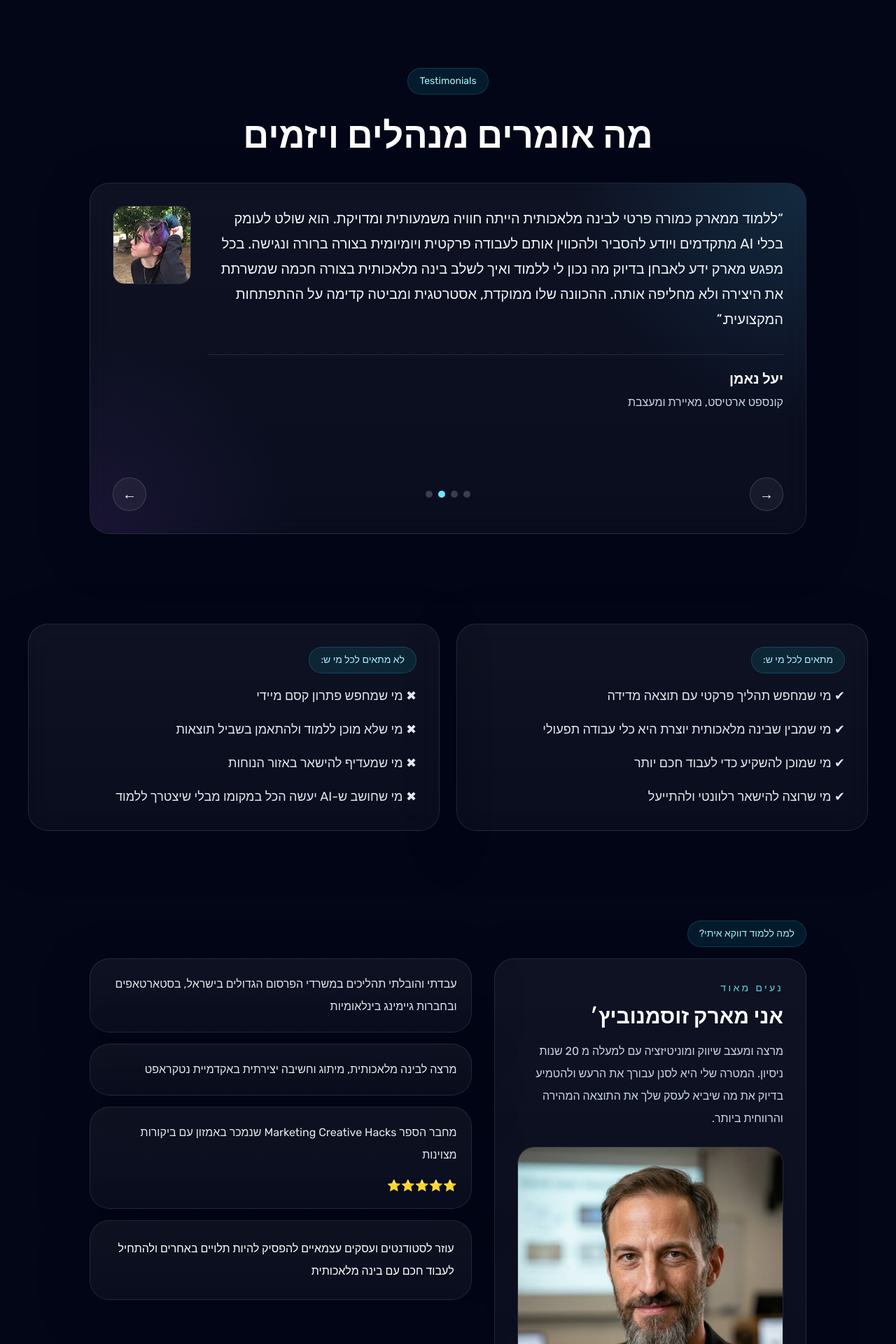
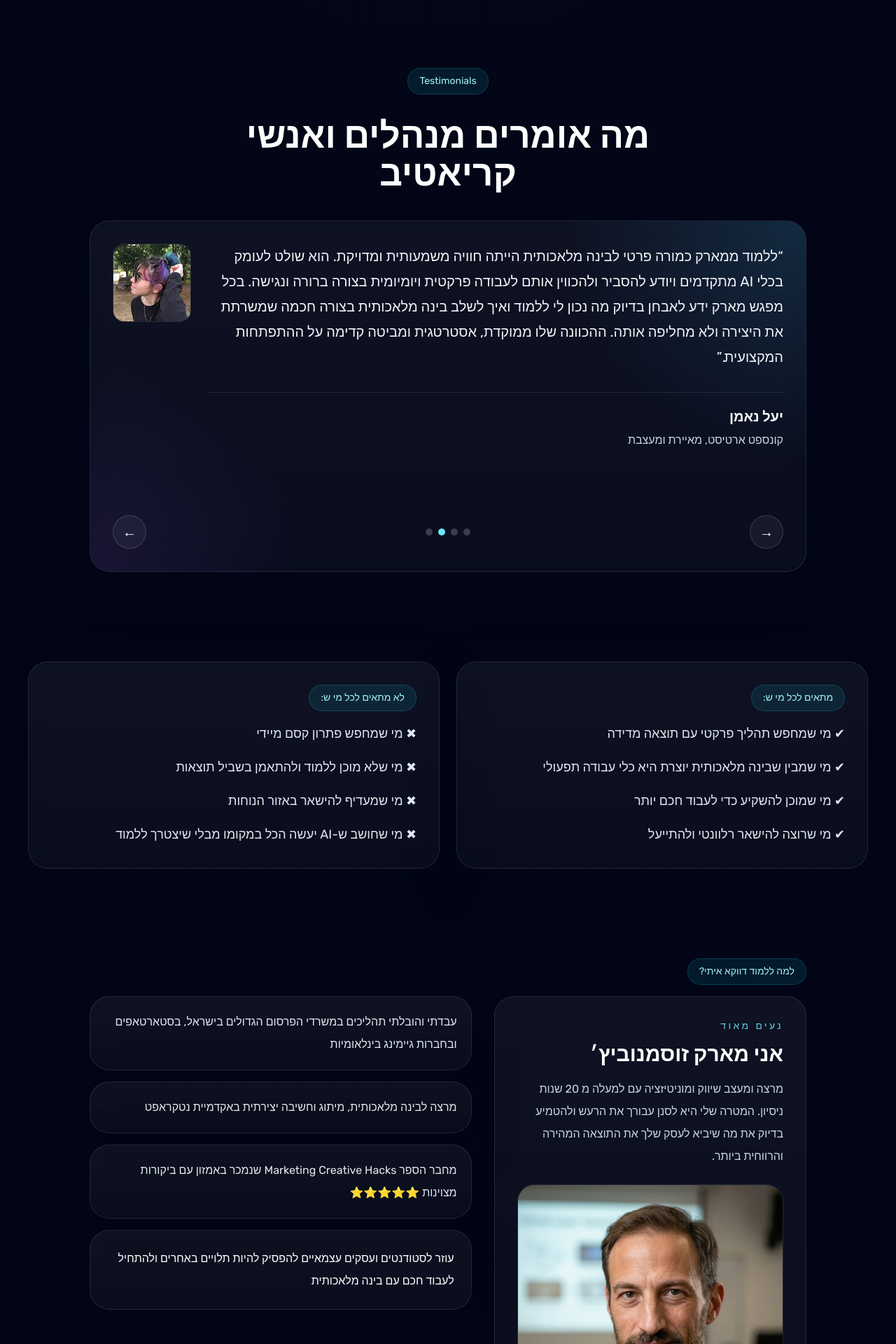
Before and after one commit to MYREMARK/ai, a Next.js app: page / in a window 1280 px wide. Shown: the part 6408-8328 px from the top of the page at 70% size. Built offline with nearby package versions, Linux system fonts and the light colour scheme; grey boxes are pictures that could not be loaded.

Commit message:
update copy and text content

```diff
--- a/app/page.tsx
+++ b/app/page.tsx
@@ -463,7 +463,7 @@ useEffect(() => {
       <section className="section-shell py-10 md:py-16">
         <div className="mx-auto max-w-3xl text-center">
           <SectionLabel>Testimonials</SectionLabel>
-          <BigHeading>מה אומרים מנהלים ויזמים</BigHeading>
+          <BigHeading>מה אומרים מנהלים ואנשי קריאטיב</BigHeading>
         </div>
 
         <div className="mx-auto mt-10 max-w-5xl">
@@ -545,9 +545,9 @@ useEffect(() => {
               <div className="glass-card p-5">
                 <p className="text-base leading-8 text-slate-200">
                   מחבר הספר Marketing Creative Hacks שנמכר באמזון עם ביקורות
-                  מצוינות
+                  מצוינות ⭐⭐⭐⭐⭐
                 </p>
-                <div className="mt-4 text-base text-amber-300">⭐⭐⭐⭐⭐</div>
+
               </div>
 
               <div className="glass-card p-6">
```
